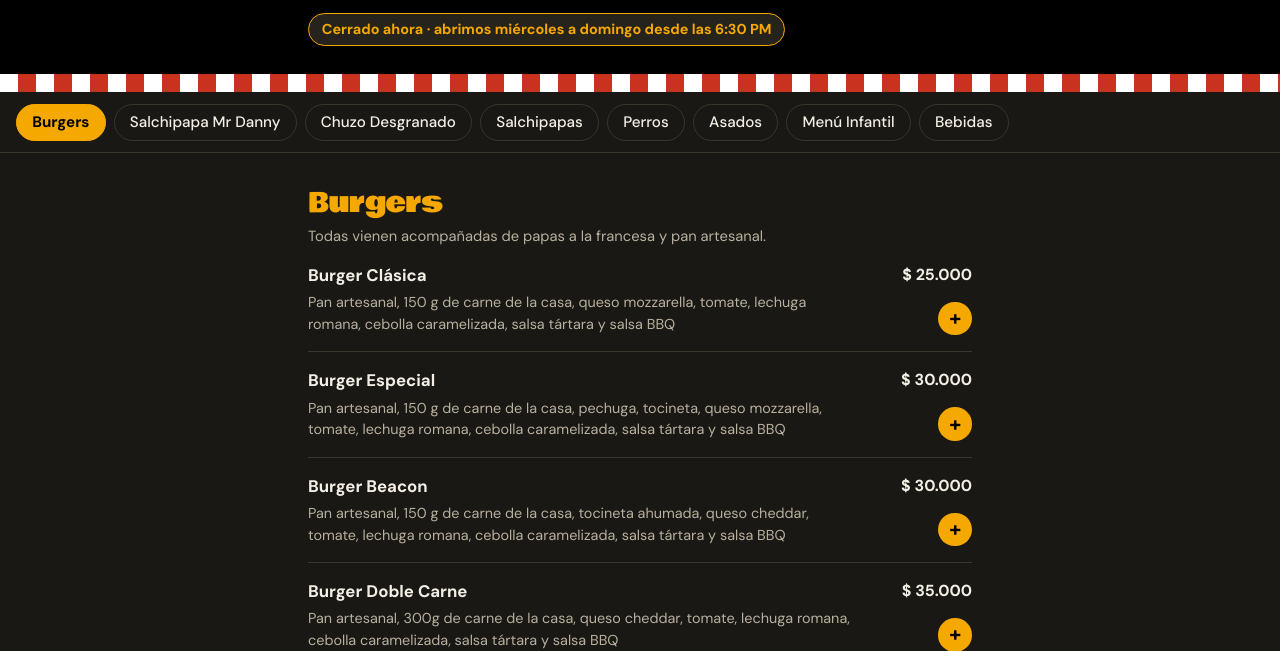
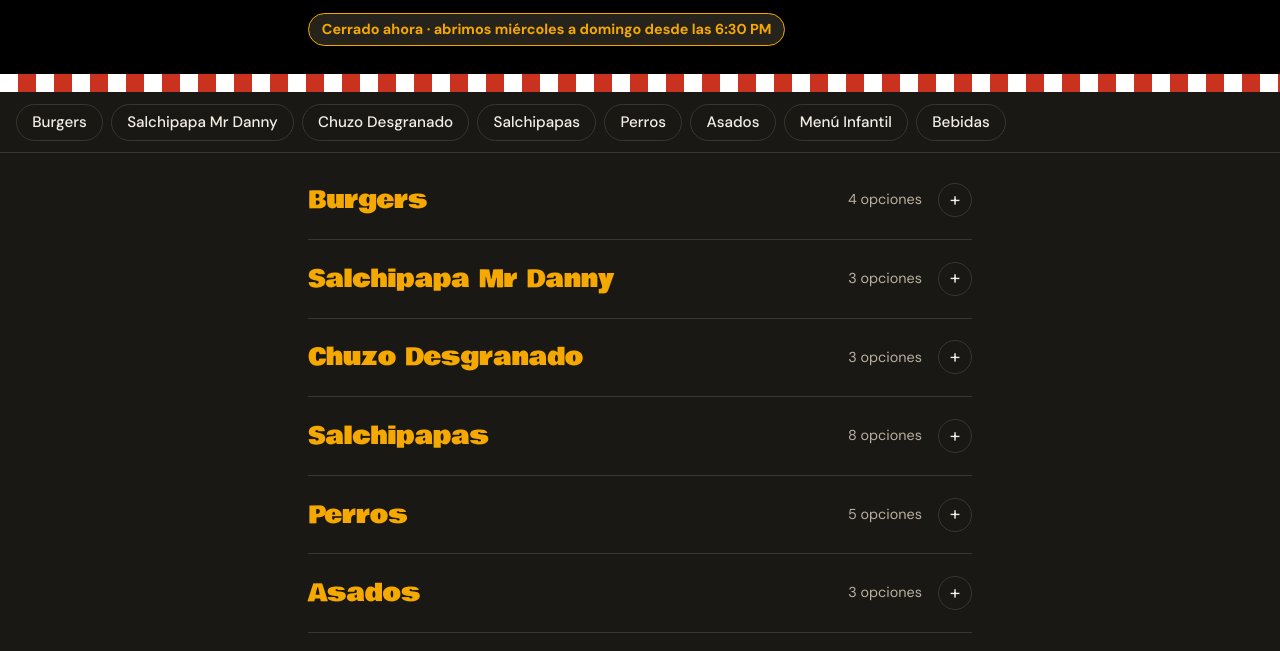
Before and after one commit to Rqfaaaaa/mrdannyfood, a plain HTML site: page index.html in a window 1280 px wide. Shown: the part 182-833 px from the top of the page. Drawn offline with Linux system fonts and the light colour scheme.

Commit message:
Add files via upload

```diff
--- a/app.js
+++ b/app.js
@@ -107,6 +107,8 @@ function actualizarCarrito() {
 
 /* ---------- 5. Dibujar el menú ---------- */
 
+// Cada categoría es un bloque desplegable: cerrado muestra solo el nombre,
+// abierto muestra sus productos. Solo una categoría abierta a la vez.
 function dibujarMenu() {
   const menu = $("menu");
   const nav = $("categorias");
@@ -116,15 +118,18 @@ function dibujarMenu() {
   const visibles = datos.categorias.filter((c) => c.id !== CATEGORIA_ADICIONALES);
 
   for (const cat of visibles) {
-    nav.append(h("a", { href: "#cat-" + cat.id, "data-cat": cat.id }, cat.nombre));
+    // Botón de la barra superior
+    nav.append(h("a", {
+      href: "#cat-" + cat.id, "data-cat": cat.id,
+      onclick: (e) => { e.preventDefault(); abrirCategoria(cat.id); },
+    }, cat.nombre));
 
-    const seccion = h("section", { class: "seccion", id: "cat-" + cat.id },
-      h("h2", {}, cat.nombre),
+    // Contenido de la categoría
+    const cuerpo = h("div", { class: "seccion__cuerpo" },
       cat.nota ? h("p", { class: "seccion__nota" }, cat.nota) : null,
     );
-
     for (const p of cat.productos) {
-      seccion.append(
+      cuerpo.append(
         h("button", { class: "producto", type: "button", onclick: () => alTocarProducto(cat, p) },
           h("span", { class: "producto__nombre" }, p.nombre),
           h("span", { class: "producto__precio" }, pesos(p.precio)),
@@ -133,27 +138,38 @@ function dibujarMenu() {
         ),
       );
     }
+
+    // <details> es el elemento HTML nativo para "abrir y cerrar"; <summary> es la parte que siempre se ve
+    const cantidad = cat.productos.length;
+    const seccion = h("details", { class: "seccion", id: "cat-" + cat.id, "data-cat": cat.id },
+      h("summary", {},
+        h("span", { class: "seccion__titulo" }, cat.nombre),
+        h("span", { class: "seccion__cuenta" }, cantidad + (cantidad === 1 ? " opción" : " opciones")),
+      ),
+      cuerpo,
+    );
+    seccion.addEventListener("toggle", () => alAlternarCategoria(seccion));
     menu.append(seccion);
   }
-
-  resaltarCategoriaActiva();
 }
 
-// Marca en la barra la categoría que se está viendo mientras haces scroll
-function resaltarCategoriaActiva() {
-  const secciones = document.querySelectorAll(".seccion");
-  const observador = new IntersectionObserver((entradas) => {
-    for (const e of entradas) {
-      if (!e.isIntersecting) continue;
-      const id = e.target.id.replace("cat-", "");
-      document.querySelectorAll("#categorias a").forEach((a) => {
-        const activa = a.dataset.cat === id;
-        a.classList.toggle("activa", activa);
-        if (activa) a.scrollIntoView({ inline: "center", block: "nearest" });
-      });
-    }
-  }, { rootMargin: "-20% 0px -70% 0px" });
-  secciones.forEach((s) => observador.observe(s));
+// Abre una categoría (desde la barra superior), cierra las demás y baja hasta ella
+function abrirCategoria(id) {
+  document.querySelectorAll(".seccion").forEach((s) => { s.open = s.dataset.cat === id; });
+  $("cat-" + id).scrollIntoView({ behavior: "smooth", block: "start" });
+}
+
+// Se ejecuta cada vez que una categoría se abre o se cierra
+function alAlternarCategoria(seccion) {
+  if (seccion.open) {
+    document.querySelectorAll(".seccion[open]").forEach((s) => { if (s !== seccion) s.open = false; });
+  }
+  const abierta = document.querySelector(".seccion[open]");
+  document.querySelectorAll("#categorias a").forEach((a) => {
+    const activa = Boolean(abierta) && a.dataset.cat === abierta.dataset.cat;
+    a.classList.toggle("activa", activa);
+    if (activa) a.scrollIntoView({ inline: "center", block: "nearest" });
+  });
 }
 
 function dibujarEstado() {
--- a/styles.css
+++ b/styles.css
@@ -77,9 +77,23 @@ button { cursor: pointer; }
 .cargando, .fallo { color: var(--texto-suave); padding: 2rem 0; }
 .fallo { color: var(--amarillo); }
 
-.seccion { padding-top: 2.2rem; }
-.seccion h2 { font-size: 1.7rem; color: var(--amarillo); }
-.seccion__nota { margin: 0.4rem 0 0; color: var(--texto-suave); font-size: 0.92rem; }
+.menu { padding-top: 0.5rem; }
+
+.seccion { border-bottom: 1px solid var(--linea); }
+.seccion summary {
+  display: flex; align-items: center; gap: 1rem;
+  padding: 1.3rem 0; cursor: pointer; list-style: none;
+}
+.seccion summary::-webkit-details-marker { display: none; }
+.seccion__titulo { font-family: var(--fuente-titulo); font-size: 1.5rem; color: var(--amarillo); }
+.seccion__cuenta { margin-left: auto; color: var(--texto-suave); font-size: 0.9rem; }
+.seccion summary::after {
+  content: "+"; flex: none; width: 2rem; height: 2rem; display: grid; place-items: center;
+  border: 1px solid var(--linea); border-radius: 50%; color: var(--texto); font-size: 1.2rem;
+}
+.seccion[open] summary::after { content: "−"; background: var(--amarillo); border-color: var(--amarillo); color: #000; }
+.seccion__cuerpo { padding-bottom: 0.75rem; }
+.seccion__nota { margin: 0 0 0.4rem; color: var(--texto-suave); font-size: 0.92rem; }
 
 .producto {
   display: grid; grid-template-columns: 1fr auto; gap: 0.25rem 1rem;
@@ -181,3 +195,5 @@ button { cursor: pointer; }
 .error { color: #ff8a7a; font-weight: 700; font-size: 0.92rem; }
 
 @media (prefers-reduced-motion: reduce) { html { scroll-behavior: auto; } }
+
+.seccion__cuerpo .producto:last-child { border-bottom: 0; }
```
